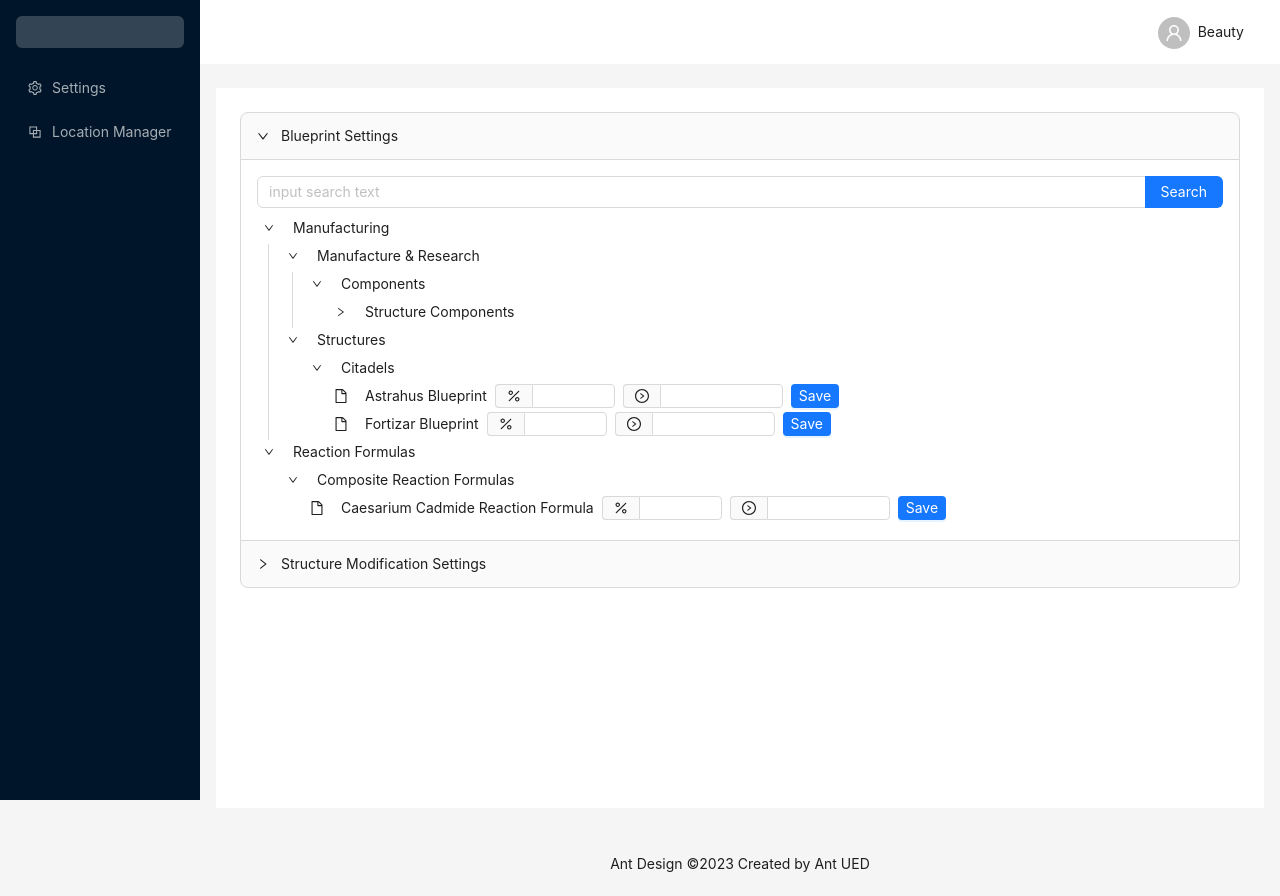
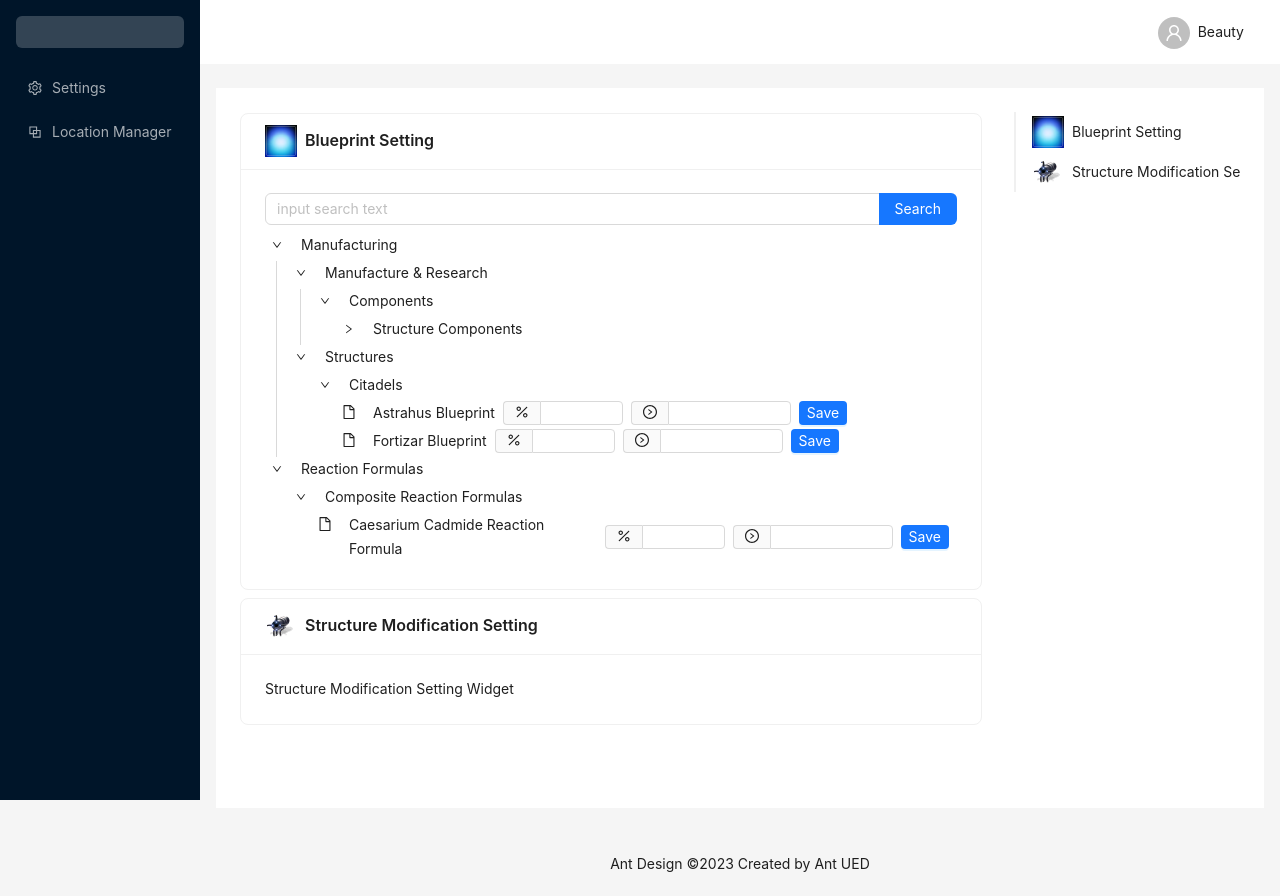
Before and after one commit to andy-wanganqi/vermilion-eve, a React (Create React App) app: page /settings in a window 1280 px wide. Built offline with nearby package versions, Linux system fonts and the light colour scheme.

Commit message:
[VE-001-001] Change SettingsPage to use Anchor rather than Collapse

```diff
--- a/src/pages/SettingsPage/BlueprintSettingWidget.tsx
+++ b/src/pages/SettingsPage/BlueprintSettingWidget.tsx
@@ -167,7 +167,7 @@ const BlueprintSettingWidget: React.FC = () => {
         switcherIcon={<DownOutlined />}
         showIcon={false}
         onSelect={onSelect}
-        expandedKeys={expandedKeys}
+        defaultExpandedKeys={expandedKeys}
         treeData={treeData}
       />
     </Space>
--- a/src/pages/SettingsPage/index.tsx
+++ b/src/pages/SettingsPage/index.tsx
@@ -1,37 +1,79 @@
 import React from "react";
-import { Collapse, Col, Row } from "antd";
+import { Col, Row, Anchor, Card, Space, Image } from "antd";
 
 import BlueprintSettingWidget from "./BlueprintSettingWidget";
 import StructureModificationSettingWidget from "./StructureModificationSettingWidget";
+import { fallbackImage } from "../../assets/strings";
+import blueprintImage from "../../assets/images/blueprint.png";
+import modificationImage from "../../assets/images/modification.png";
 
-const { Panel } = Collapse;
+interface SettingsPageContextType {}
 
-interface SettingsPageContextType {
-}
-
-const SettingsPageContextState: SettingsPageContextType = {
-};
+const SettingsPageContextState: SettingsPageContextType = {};
 
 export const SettingsPageContext = React.createContext<SettingsPageContextType>(
   SettingsPageContextState
+);
+
+const BlueprintTitle = (
+  <Space>
+    <Image
+      preview={false}
+      width={32}
+      height={32}
+      src={blueprintImage}
+      fallback={fallbackImage}
+    />
+    <span>Blueprint Setting</span>
+  </Space>
+);
+
+const ModificationTitle = (
+  <Space>
+    <Image
+      preview={false}
+      width={32}
+      height={32}
+      src={modificationImage}
+      fallback={fallbackImage}
+    />
+    <span>Structure Modification Setting</span>
+  </Space>
 );
 
 const SettingsPage: React.FC = () => {
   return (
     <SettingsPageContext.Provider value={SettingsPageContextState}>
       <Row gutter={{ xs: 8, sm: 16, md: 24, lg: 32 }}>
-        <Col className="gutter-row" span={24}>
-          <Collapse defaultActiveKey={["blueprint"]}>
-            <Panel
-              header="Blueprint Settings"
-              key="blueprint"
-            >
-              <BlueprintSettingWidget />
-            </Panel>
-            <Panel header="Structure Modification Settings" key="structure modification">
-              <StructureModificationSettingWidget />
-            </Panel>
-          </Collapse>
+        <Col className="gutter-row" span={18}>
+          <Space direction="vertical" style={{ width: "100%" }}>
+            <div id="blueprint">
+              <Card title={BlueprintTitle}>
+                <BlueprintSettingWidget />
+              </Card>
+            </div>
+            <div id="structure_modification">
+              <Card title={ModificationTitle}>
+                <StructureModificationSettingWidget />
+              </Card>
+            </div>
+          </Space>
+        </Col>
+        <Col className="gutter-row" span={6}>
+          <Anchor
+            items={[
+              {
+                key: "blueprint",
+                href: "#blueprint",
+                title: BlueprintTitle,
+              },
+              {
+                key: "structure_modification",
+                href: "#structure_modification",
+                title: ModificationTitle,
+              },
+            ]}
+          />
         </Col>
       </Row>
     </SettingsPageContext.Provider>
```
Also changed, not shown: src/assets/images/blueprint.png (added), src/assets/images/modification.png (added).
